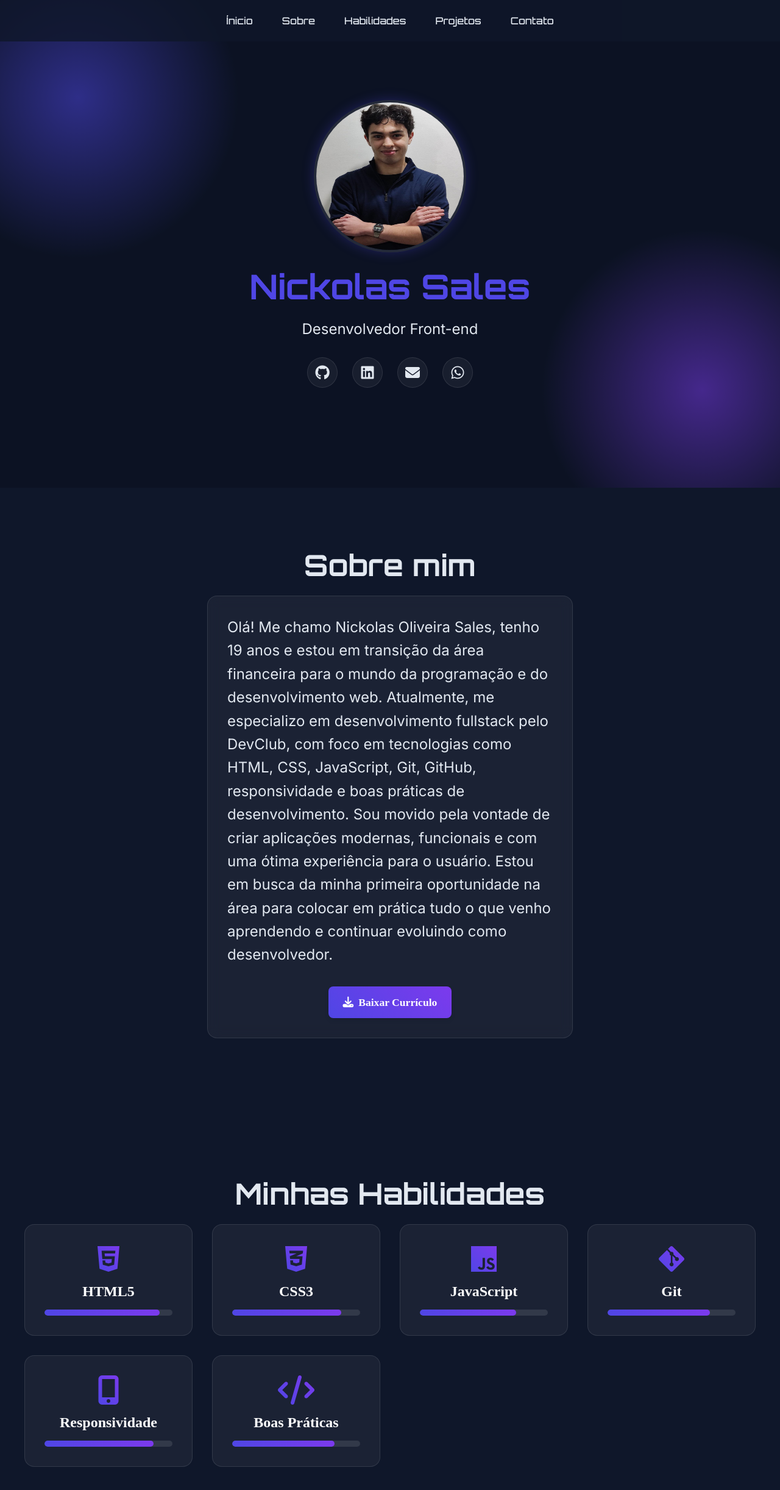
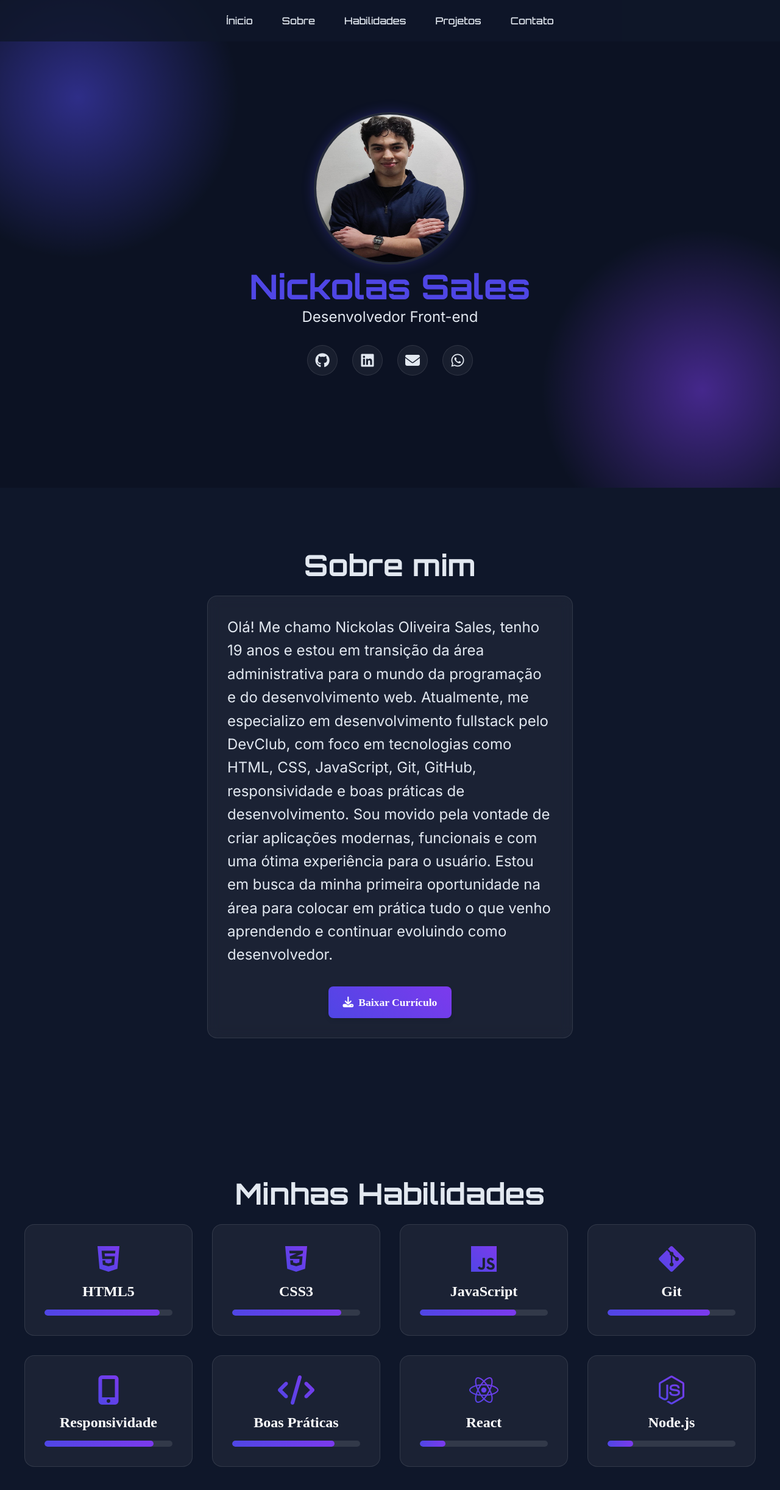
Before and after one commit to Nick006-dot/meu-portfolio, a plain HTML site: page index.html in a window 1280 px wide. Shown: the top 2444 px of the page at 61% size. Drawn offline with Linux system fonts and the light colour scheme.

Commit message:
Atualização no currículo, adição de duas linguagens em 'habilidades' e adição de animação no h1

```diff
--- a/index.html
+++ b/index.html
@@ -41,7 +41,7 @@
     <main id="inicio" class="cabecalho">
 
         <img src="./img/fotodeperfil.png" alt="Foto de perfil" class="foto-perfil">
-        <h1>Nickolas Sales</h1>
+        <h1 class="typing-text">Nickolas Sales</h1>
         <p>Desenvolvedor Front-end</p>
 
          <div class="redes-sociais">
@@ -63,7 +63,7 @@
     <section id="sobre" class="sobre-projetos">
         <h2 class="sobre-titulo">Sobre mim</h2>
         <div class="sobre-caixa">
-            <p>Olá! Me chamo Nickolas Oliveira Sales, tenho 19 anos e estou em transição da área financeira para o mundo
+            <p>Olá! Me chamo Nickolas Oliveira Sales, tenho 19 anos e estou em transição da área administrativa para o mundo
                 da programação e do desenvolvimento web.
 
                 Atualmente, me especializo em desenvolvimento fullstack pelo DevClub, com foco em tecnologias como HTML,
@@ -75,7 +75,7 @@
             </p>
 
             <div class="btn-container">
-                <a href="./assets/Curriculo_Nickolas.pdf" download class="botao-download">
+                <a href="./assets/Curriculo_Nickolas (3).pdf" download class="botao-download">
                     <i class="fas fa-download"></i> Baixar Currículo
                 </a>
             </div>
@@ -132,6 +132,21 @@
                     <div class="barra" style="width: 80%"></div>
                 </div>
             </div>
+
+            <div class="habilidade-card">
+                <i class="fab fa-react"></i>
+                <h3>React</h3>
+                <div class="progresso">
+                    <div class="barra" style="width: 20%"></div>
+                </div>
+            </div>
+
+            <div class="habilidade-card">
+                <i class="fab fa-node-js"></i>
+                <h3>Node.js</h3>
+                <div class="progresso">
+                    <div class="barra" style="width: 20%"></div>
+                </div>
         </div>
     </section>
 
@@ -195,6 +210,11 @@
 
         window.open(url, '_blank')
     }
+
+     setTimeout(() => {
+            const typingElement = document.querySelector('.typing-text');
+            typingElement.style.borderRight = 'none';
+        }, 5000);
 </script>
 
 </html>
--- a/style.css
+++ b/style.css
@@ -90,6 +90,41 @@ h1 {
     font-weight: bold;
     margin: 20px;
 }
+
+/* Animação de digitação */
+        .typing-text {
+            display: inline-block;
+            border-right: 6px solid var(--primaria);
+            margin: 0 auto;
+            white-space: nowrap;
+            overflow: hidden;
+            text-align: center;
+            animation: typing 3s steps(15, end) 1s both, blink-cursor 500ms infinite normal both;
+        }
+
+        @keyframes typing {
+            from {
+                width: 0;
+            }
+            to {
+                width: 9em;
+            }
+        }
+
+        @keyframes blink-cursor {
+            from, to {
+                border-color: var(--primaria);
+            }
+            50% {
+                border-color: transparent;
+            }
+        }
+
+        /* Parar o cursor depois da animação */
+        .typing-text.finished {
+            animation: blink-cursor 1s infinite normal;
+        }
+
 
 p {
     font-family: var(--texto-fonte);
```
Also changed, not shown: 2 other files.
